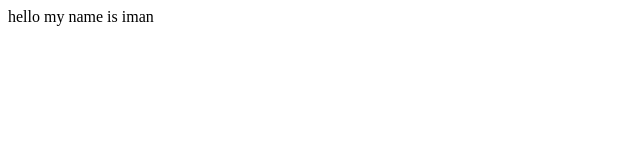
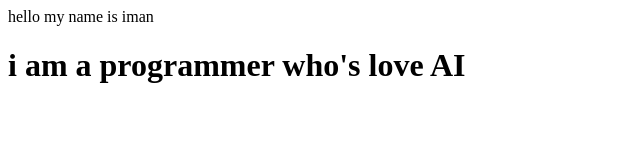
Before and after one commit to imafarhang/iman-farhang, a plain HTML site: page index.html in a window 1280 px wide. Shown: the whole page, without its empty margins (0-640 px from the left). Drawn offline with Linux system fonts and the light colour scheme.

Commit message:
add h1 to index.html

```diff
--- a/index.html
+++ b/index.html
@@ -7,5 +7,6 @@
 </head>
 <body>
     hello my name is iman
+    <h1>i am a programmer who's love AI</h1>
 </body>
 </html>
```
